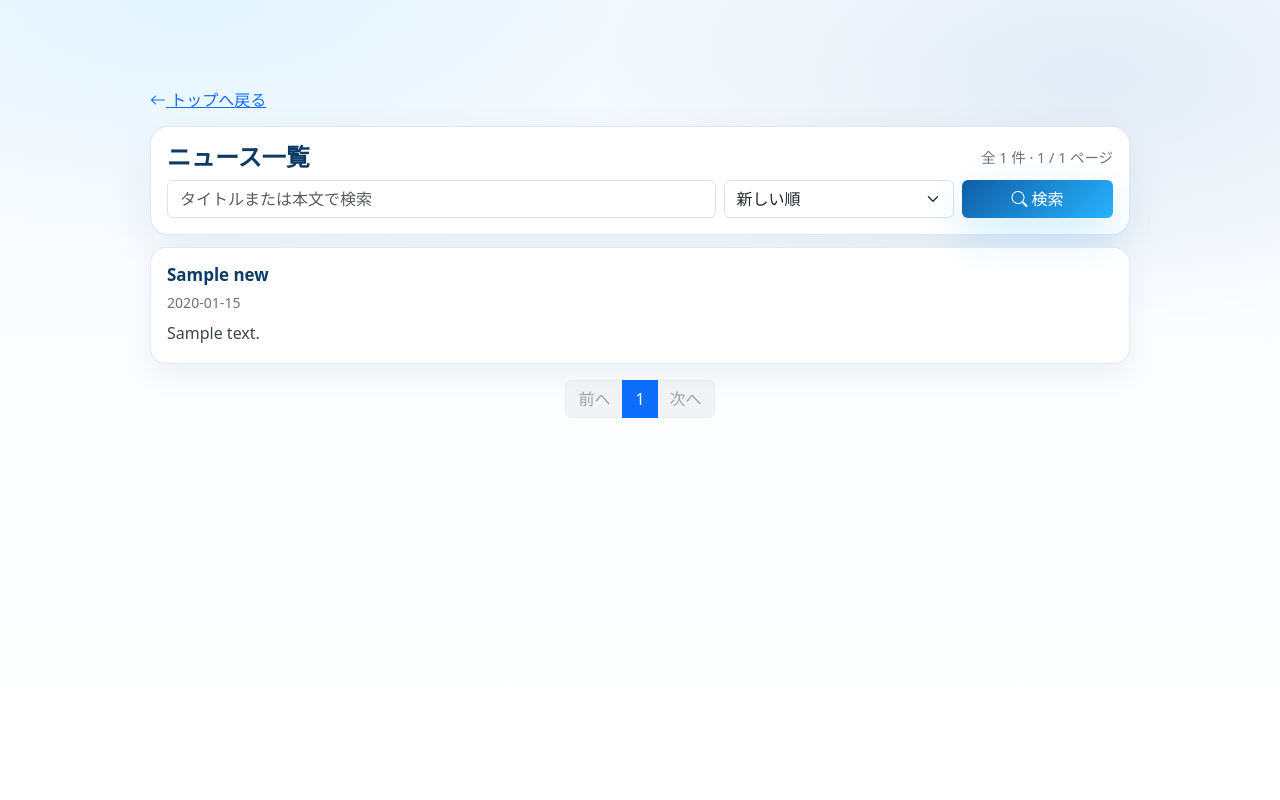
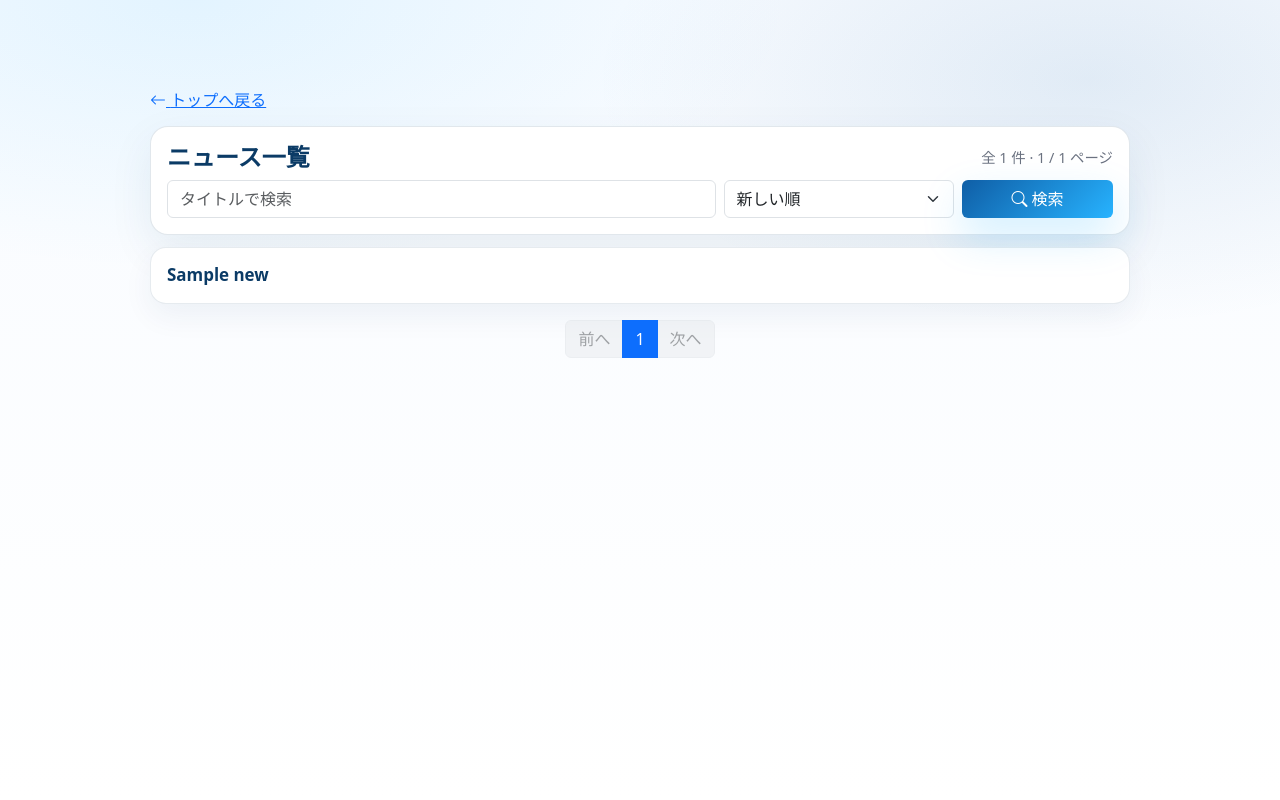
Before and after one commit to morookaatsuhiro/eiho_company_webpage_new, a FastAPI app: template backend/app/templates/news_list.html in a window 1280 px wide. Run offline with FastAPI, Linux system fonts and the light colour scheme; the template is opened without the code that fills it: most values are stand-ins (such as "Sample title", 1, 10 or a date in 2020).

Commit message:
'第17次提交'

```diff
--- a/backend/app/templates/news_list.html
+++ b/backend/app/templates/news_list.html
@@ -48,8 +48,6 @@
       line-height: 1.45;
     }
     .news-item-title:hover { text-decoration: underline; }
-    .news-item-meta { color: #6b7280; font-size: .88rem; margin-top: .25rem; }
-    .news-item-body { margin-top: .45rem; color: #3d4652; line-height: 1.7; white-space: pre-wrap; }
     .pagination-wrap { margin-top: 1rem; }
     .news-toolbar-note { color: #6b7280; font-size: .9rem; }
     .page-link.disabled, .page-item.disabled .page-link {
@@ -74,7 +72,7 @@
           </div>
           <form method="get" action="/news" class="row g-2">
             <div class="col-sm-7">
-              <input class="form-control" type="text" name="q" value="{{ keyword }}" placeholder="タイトルまたは本文で検索">
+              <input class="form-control" type="text" name="q" value="{{ keyword }}" placeholder="タイトルで検索">
             </div>
             <div class="col-sm-3">
               <select class="form-select" name="sort" title="並び順" aria-label="並び順">
@@ -92,12 +90,6 @@
           {% for item in news_items %}
             <article class="news-item-card">
               <a class="news-item-title" href="/news/{{ item.id }}">{{ item.title }}</a>
-              <div class="news-item-meta">
-                {% if item.created_at %}{{ item.created_at.strftime("%Y-%m-%d") }}{% endif %}
-              </div>
-              {% if item.body %}
-                <div class="news-item-body">{{ item.body[:160] }}{% if item.body|length > 160 %}...{% endif %}</div>
-              {% endif %}
             </article>
           {% endfor %}
         {% else %}
```
